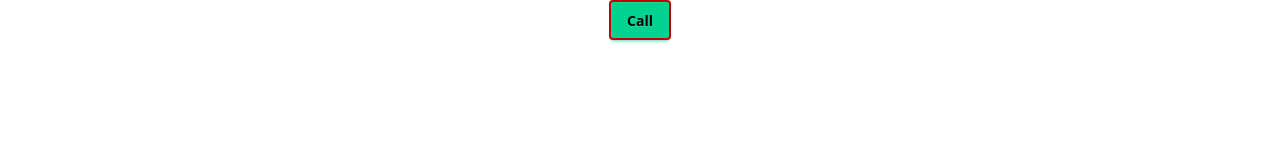
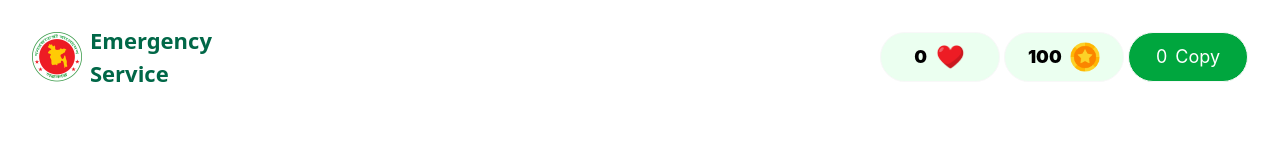
Before and after one commit to BrainlessDip/PH-B12-05, a plain HTML site: page index.html in a window 1280 px wide. Drawn offline with nearby package versions, Linux system fonts and the light colour scheme.

Commit message:
feat: add navbar section

```diff
--- a/index.html
+++ b/index.html
@@ -9,15 +9,47 @@
       type="text/css"
     />
     <script src="https://cdn.jsdelivr.net/npm/@tailwindcss/browser@4"></script>
+    <link rel="preconnect" href="https://fonts.googleapis.com" />
+    <link rel="preconnect" href="https://fonts.gstatic.com" crossorigin />
+    <link
+      href="https://fonts.googleapis.com/css2?family=Roboto:wght@400;700&display=swap"
+      rel="stylesheet"
+    />
+    <link rel="stylesheet" href="style.css" />
+
     <title>Emergency Service Directory</title>
   </head>
   <body>
-    <div class="flex justify-center items-center">
-      <button
-        class="btn btn-success text-black border-2 border-red-700 hover:border-red-400"
-      >
-        Call
-      </button>
-    </div>
+    <header class="flex justify-between items-center px-8 py-6">
+      <div class="text-white flex items-center justify-between">
+        <div>
+          <img src="./assets/logo.png" class="w-[50px] h-[50px]" alt="" />
+        </div>
+        <div class="flex flex-col text-[22px] ml-2">
+          <span class="text-[#006747] font-extrabold">Emergency</span>
+
+          <span class="text-[#006747] font-extrabold">Service</span>
+        </div>
+      </div>
+      <div>
+        <div
+          class="badge rounded-[50px] bg-[#41FF6B1A] inter text-black p-3 w-[120px] h-[50px] font-black text-lg heart-badge"
+        >
+          <span id="heartCount">0</span
+          ><img src="./assets/heart.png" class="w-[30px] h-[30px]" alt="" />
+        </div>
+        <div
+          class="badge rounded-[50px] bg-[#41FF6B1A] inter text-black p-3 w-[120px] h-[50px] font-black text-lg coin-badge"
+        >
+          <span id="coinCount">100</span
+          ><img src="./assets/coin.png" class="w-[30px] h-[30px]" alt="" />
+        </div>
+        <div
+          class="badge rounded-[50px] bg-[#00A63E] inter p-3 w-[120px] h-[50px] text-white text-lg copy-badge"
+        >
+          <span id="copyCount">0</span> Copy
+        </div>
+      </div>
+    </header>
   </body>
 </html>
--- /dev/null
+++ b/style.css
@@ -0,0 +1,4 @@
+.inter {
+  font-family: "Inter", sans-serif;
+  font-optical-sizing: auto;
+}
```
